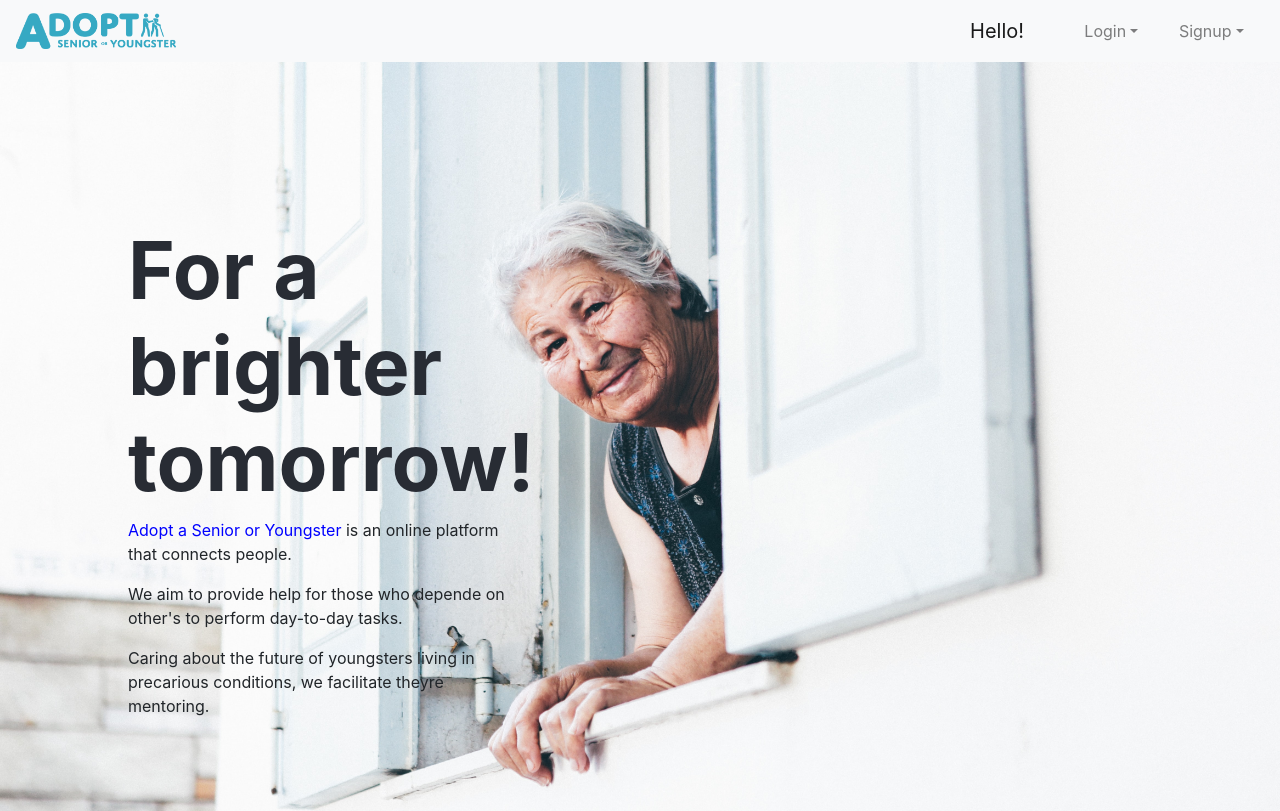
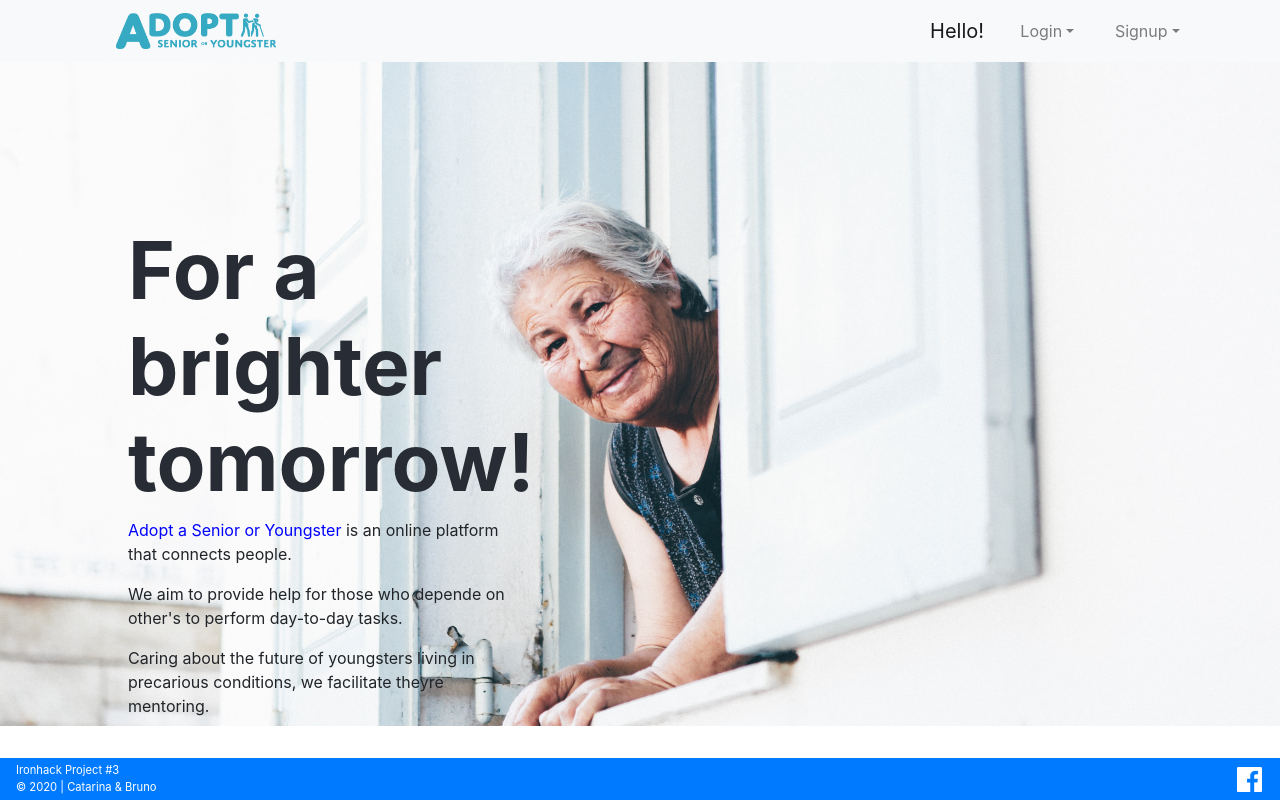
Before and after one commit to ctlaranjeiro/adopt-senior-youngster-client, a React (Create React App) app: page / in a window 1280 px wide. Shown: the top 811 px of the page. Built offline with nearby package versions, Linux system fonts and the light colour scheme; no server answers.

Commit message:
assigned voluunteer page working on tabs

```diff
--- a/src/App.css
+++ b/src/App.css
@@ -1,5 +1,9 @@
-.App {
+.App {display: flex;
+  align-content: center;
+  justify-content: space-between;
+  flex-direction: column;
   text-align: center;
+  height: 100vh;
 }
 
 .App-logo {
@@ -37,6 +41,14 @@
   }
 }
 
+.loginForm{
+  border: 1px solid rgba(0, 123, 255, 0.5);
+  border-radius: 10px;
+  width: 750px;
+  margin: 0 auto;
+  padding: 50px;
+}
+
 .form-text-align{
   text-align: left;
 }
@@ -65,12 +77,13 @@
 
 .logo{
   width: 8em;
+  margin-left: 5em;
 }
 
 .oi{
   position: absolute;
   top: auto;
-  right: 12em;
+  right: 14em;
 }
 
 .foi{
@@ -82,7 +95,7 @@
 .colapse{
   position: absolute;
   top: auto;
-  right:1em;
+  right:5em;
   width: 200px;
   margin: 0;
   padding: 0;
@@ -133,9 +146,7 @@
 
 /* footer */
 .bottom{
-  position: sticky;
-  bottom: 0;
-  right: 0;
+  margin-top: 2em;
   width: 100%;
   display: flex;
   justify-content: space-between;
@@ -145,7 +156,7 @@
 
 .authors{
   color: #fff;
-  width: 8.5em;
+  width: 9.5em;
   margin: 0;
   padding: 0;
   margin-left: 1em;
@@ -169,3 +180,11 @@
   height: 25px;
   color: #fff
 }
+
+ul li {
+  list-style: none;
+}
+
+.aLink{
+  text-decoration: none;
+}
--- a/src/App.js
+++ b/src/App.js
@@ -93,7 +93,7 @@ class App extends Component {
           }} />
           <Route exact path='/logout' render={(props) => { return <Redirect to="/" /> }} />
         </Switch>
-        {/* <FooterComponent /> */}
+        <FooterComponent />
       </div>
     );
   }
--- a/src/components/Navigation.js
+++ b/src/components/Navigation.js
@@ -33,7 +33,7 @@ export default class Navigation extends Component {
             return(
                 <Navbar className="navBar" fluid collapseOnSelect expand="lg" bg="light" variant="light" >
                 <Navbar.Brand href="/">
-                    <img className="logo" src="../Logo.png" alt=""/>
+                    <img className="logo" src="../Logo.png" alt="logo"/>
                 </Navbar.Brand>
                 <Navbar.Toggle aria-controls="responsive-navbar-nav" />
                 <Navbar.Collapse className="justify-content-end" id="responsive-navbar-nav">
@@ -41,7 +41,7 @@ export default class Navigation extends Component {
 
                     <NavDropdown title="Profile" id="collasible-nav-dropdown">
                         <NavDropdown.Item href={`/user/${this.props.loggedInAccount._id}`}>Details</NavDropdown.Item>
-                        <NavDropdown.Item href="/login/volunteer">Edit Details</NavDropdown.Item>
+                        <NavDropdown.Item href={`/user/${this.props.loggedInAccount._id}/edit`}>Edit Details</NavDropdown.Item>
                     </NavDropdown>
                     <Nav.Link href={`/user/${this.props.loggedInAccount._id}/assignedVolunteers`} onClick={this.assignedVolunteers}>Assigned Volunteers</Nav.Link>
                     <Nav.Link href="/logout" onClick={this.logoutAccount}>LOGOUT</Nav.Link>
@@ -55,7 +55,7 @@ export default class Navigation extends Component {
             return(
                 <Navbar className="navBar" collapseOnSelect expand="lg" bg="light" variant="light">
                 <Navbar.Brand href="/">
-                    <img className="logo" src="../Logo.png" alt=""/>
+                    <img className="logo" src="../Logo.png" alt="logo"/>
                 </Navbar.Brand>
                 <Navbar.Toggle aria-controls="responsive-navbar-nav" />
                 <Navbar.Collapse className="justify-content-end" id="responsive-navbar-nav">
@@ -63,7 +63,7 @@ export default class Navigation extends Component {
 
                     <NavDropdown title="Profile" id="collasible-nav-dropdown">
                         <NavDropdown.Item href={`/user/${this.props.loggedInAccount._id}`}>Details</NavDropdown.Item>
-                        <NavDropdown.Item href="/login/volunteer">Edit Details</NavDropdown.Item>
+                        <NavDropdown.Item href={`/user/${this.props.loggedInAccount._id}/edit`}>Edit Details</NavDropdown.Item>
                     </NavDropdown>
                     <Nav.Link href={`/user/${this.props.loggedInAccount._id}/assignedUser`}>Assigned Users</Nav.Link>
                     <Nav.Link href="/logout" onClick={this.logoutAccount}>LOGOUT</Nav.Link>
@@ -77,7 +77,7 @@ export default class Navigation extends Component {
             return(
                 <Navbar className="navBar" collapseOnSelect expand="lg" bg="light" variant="light">
                 <Navbar.Brand href="/">
-                    <img className="logo" src="../Logo.png" alt=""/>
+                    <img className="logo" src="../Logo.png" alt="logo"/>
                 </Navbar.Brand>
                 <Navbar.Toggle aria-controls="responsive-navbar-nav" />
                 <Navbar.Collapse className="justify-content-end" id="responsive-navbar-nav">
@@ -85,7 +85,7 @@ export default class Navigation extends Component {
 
                     <NavDropdown title="Profile" id="collasible-nav-dropdown">
                         <NavDropdown.Item href={`/user/${this.props.loggedInAccount._id}`}>Details</NavDropdown.Item>
-                        <NavDropdown.Item href={`/user/${this.props.loggedInAccount._id}/assignedUser`}>Edit Details</NavDropdown.Item>
+                        <NavDropdown.Item href={`/user/${this.props.loggedInAccount._id}/edit`}>Edit Details</NavDropdown.Item>
                     </NavDropdown>
                     <Nav.Link href="#">Users</Nav.Link>
                     <Nav.Link href="#">Volunteers</Nav.Link>
@@ -99,7 +99,7 @@ export default class Navigation extends Component {
         return(
             <Navbar className="navBar" collapseOnSelect expand="lg" bg="light" variant="light">
                 <Navbar.Brand href="/">
-                    <img className="logo" src="../Logo.png" alt=""/>
+                    <img className="logo" src="../Logo.png" alt="logo"/>
                 </Navbar.Brand>
                 <Navbar.Brand className="oi justify-self-end">Hello!</Navbar.Brand>
                 <Navbar.Toggle className="foi" aria-controls="responsive-navbar-nav" />
--- a/src/components/auth/Login.js
+++ b/src/components/auth/Login.js
@@ -55,7 +55,7 @@ class Login extends Component {
     render() {
         return(
             <div>
-                <Form onSubmit={this.handleFormSubmit}>
+                <Form onSubmit={this.handleFormSubmit} className="loginForm">
                     <Form.Group controlId="formBasicEmail">
                         <Form.Label>Email</Form.Label>
                         <Form.Control type="email" placeholder="Enter email" name="email" value={this.state.email} onChange={this.handleChange} />
--- a/src/components/user/AssignedVolunteers.js
+++ b/src/components/user/AssignedVolunteers.js
@@ -1,72 +1,154 @@
 import React, { Component } from 'react';
 import axios from 'axios';
+import RoundedPicture from '../RoundedPicture';
+import styled, { css } from 'styled-components';
+import { Link } from 'react-router-dom';
+import { Button } from 'react-bootstrap';
+import { FiEdit } from "react-icons/fi";
+import Tabs from 'react-bootstrap/Tabs';
+import Tab from 'react-bootstrap/Tab';
+
+
+const Div = styled.div `
+    ${props => props.mainContainer && css`
+        margin:auto 2em;
+    `}
+
+    ${props => props.banner && css `
+        width: 100%;
+        height: 4em;
+        border: 1px solid #007bff;
+        border-radius: 2em;
+
+        display: flex;
+        align-items: center;
+        justify-content: space-between;
+        padding: 1em;
+    `}
+
+    ${props => props.titleContainer && css`
+        display: flex;
+        align-items: center;
+        justify-content: space-between;
+        padding: 25px 0;
+        margin:auto 2em;
+    `}
+
+    ${props => props.info && css`
+        display: flex;
+        justify-content: space-between;
+    `}
+
+    ${props => props.rightInfo && css`
+        width: 80%;
+        padding-right: 20px;
+        display: flex;
+        flex-direction: column;
+        justify-content: space-between;
+    `}
+    ${props => props.leftInfo && css`
+        width: 15%;
+        height: auto;
+        margin-left: 20px;
+        text-align: center;
+        border-radius:20px;
+        background-color: #f1f1f1;
+    `}
+`
+
+const Ul = styled.div `
+    ${props => props.list && css `
+        width: 100%;
+        height: 100%;
+
+        display: flex;
+        flex-direction: column;
+        align-items: center;
+        justify-content: space-around;
+
+        list-style: none;
+    `}
+`
 
 export default class AssignedVolunteers extends Component {
-    // state = {
-    //     listOfVolunteers: this.props.loggedInAccount.assignedVolunteers
-    // }
+    state = {
+        loggedInAccount: [],
+        assignedVolunteers: [],
+        selectedVolunteer: []
+    }
+
+    componentDidMount() {
+        const { params } = this.props.match;
+        axios.get(`${process.env.REACT_APP_SERVER}/api/user/${params.id}`)
+            .then(responseFromAPI => {
+                const loggedInAccount = responseFromAPI.data;
+                this.setState({
+                    loggedInAccount: loggedInAccount,
+                    assignedVolunteers: loggedInAccount.assignedVolunteers
+                })
+            })
+    }
 
 
 
-    // getAllVolunteers = () => {
-    //     Get list of volunteers from the API
-    //     axios.get(`${process.env.REACT_APP_SERVER}/api/user/:id`)
-    //         .then(responseFromAPI => {
-    //             this.setState({
-    //                 listOfVolunteers: this.props.loggedInAccount.assignedVolunteers
-    //             })
-    //         });
-    // }
+    render(){
+        console.log('listOfVolunteers: ', this.state.loggedInAccount);
+        return(
+            <div mainContainer>
 
-    // componentDidMount() {
-    //   this.getAllVolunteers();
-    // }
+                <Div titleContainer>
+                    <h2>Assigned Volunteers</h2>
+                    <Div editBtn>
+                        <Link to={{
+                            pathname: ``,
+                            state: {}
+                        }}>
+                        <Button variant="outline-secondary" size="sm"><FiEdit /> Edit Profile</Button>
+                        </Link>
+                    </Div>
+                </Div>
 
-    render(){
-        console.log('listOfVolunteers: ', this.props.loggedInAccount);
-        return(
-            <div fluid="md" className="">
-                <h1>{this.props.loggedInAccount && this.props.loggedInAccount.firstName}'s Assigned Volunteers Page</h1>
-                <p>
-                    Page under construction!
-                </p>
-                <div>
-                <h3>Assigned Volunteers</h3>
-                    <ul>
-                        {this.props.loggedInAccount && this.props.loggedInAccount.assignedVolunteers.map(vol => {
+
+                <Div info>
+                    <Div leftInfo>
+                    {this.props.loggedInAccount && this.state.loggedInAccount.assignedVolunteers.map(vol => {
+                        this.setState.selectedVolunteer;
                         return (
+                            <Ul list>
+                            {/* onclick={ () => this.setState……………..} */}
                                 <li>
-                                    <div>
+                                    <a className="aLink" href="#information" onClick={ () => this.setState.selectedVolunteer(vol.props)}>
+                                        <Div banner>
                                             <span>
                                                 <strong>
                                                     {vol.firstName} {vol.lastName}
-                                                {/* vol.firstName vol.lastName */}
                                                 </strong>
                                             </span>
-                                        <span>
-                                            {vol.profilePicture}
-                                            {/* vol.profilePicture */}
-                                        </span>
-                                    </div>
+                                            <RoundedPicture pic={vol.profilePicture} size='3em' />
+                                        </Div>
+                                    </a>
                                 </li>
+                            </Ul>
                         )
                     })}
-                    </ul>
-                </div>
+                    </Div>
+                    <Div rightInfo>
+                        <Tabs defaultActiveKey="profile" id="information">
+                            <Tab eventKey="profile" title="Profile">
+                                <p>Name: {this.state.selectedVolunteer} {this.state.selectedVolunteer.lastName}</p>
+                            </Tab>
+                            <Tab eventKey="reports" title="Reports">
+                            </Tab>
+                            <Tab eventKey="schedule" title="Schedule">
+                            </Tab>
+                            <Tab eventKey="review" title="Review">
+                            </Tab>
+                            <Tab eventKey="location" title="Location">
+                            </Tab>
+                        </Tabs>
+                    </Div>
+                </Div>
         </div>
         )
     }
 }
-/*
-<Container>
-  <Row>
-    <Col>1 of 2</Col>
-    <Col>2 of 2</Col>
-  </Row>
-  <Row>
-    <Col>1 of 3</Col>
-    <Col>2 of 3</Col>
-    <Col>3 of 3</Col>
-  </Row>
-</Container>
- */
--- a/src/components/user/UserProfilePage.js
+++ b/src/components/user/UserProfilePage.js
@@ -14,7 +14,7 @@ import axios from 'axios';
 const Div = styled.div`
     ${props => props.mainContainer && css`
         margin: auto 80px;
-        height: 89vh;
+        ${'' /* height: 100%; */}
     `}
 
     ${props => props.welcomeProfileContainer && css`
```
Lines whose indentation alone changed are shown as unchanged.
